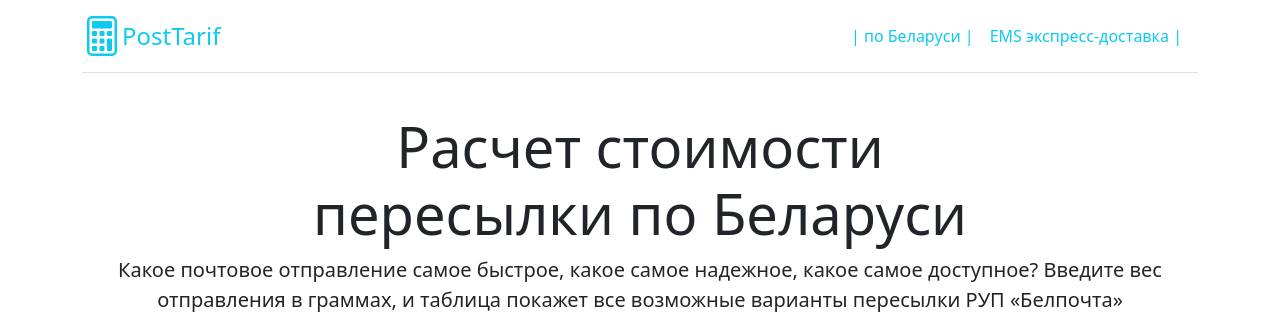
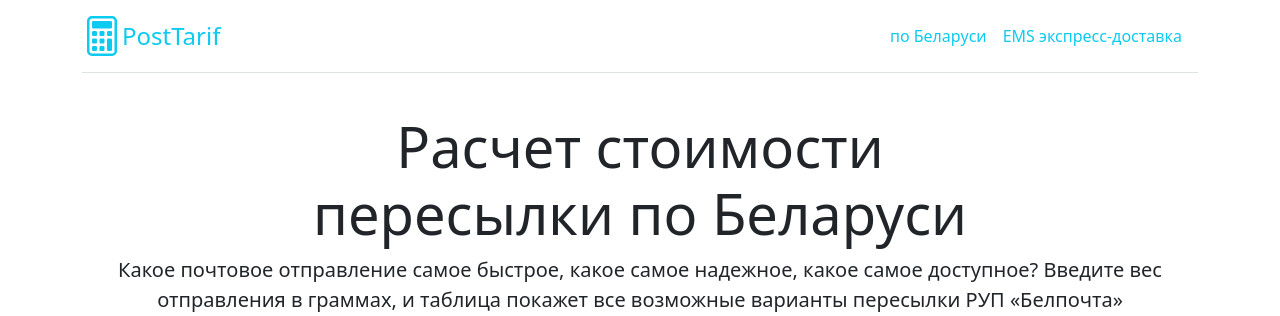
Before and after one commit to AlenaYurevich/Postcalc3, a Django app: page / in a window 1280 px wide. Shown: the top 316 px of the page. Run offline with Django 4.2, Linux system fonts and the light colour scheme; parts of the project's set-up code (start-up, migrations or seed data) failed here and were passed over; some libraries are stand-ins or nearby versions.

Commit message:
code review

```diff
--- a/calc/ems_cost.py
+++ b/calc/ems_cost.py
@@ -135,7 +135,6 @@ def find_item_cost(zone, weight, declared_value, item, reception_place, delivery
     item_vat_yur = round_as_excel(vat(yur))
     fiz = round_as_excel(fiz + item_vat_fiz)
     yur = round_as_excel(yur + item_vat_yur)
-    print(for_fragile, type(for_fragile), "За хрупкое")
     return [{
         "fiz": formatted(fiz),
         "yur": formatted(yur),
--- a/calc/forms.py
+++ b/calc/forms.py
@@ -37,4 +37,5 @@ class EmsForm(forms.Form):
                                  widget=forms.RadioSelect(attrs={'checked': Choices2[3]}))
     notification = forms.TypedChoiceField(label="Уведомление:", choices=Choices3,
                                           widget=forms.RadioSelect(attrs={'id': "radio2", 'checked': Choices3[0]}))
-    fragile = forms.BooleanField(label="За прием хрупких и (или) громоздких", required=False, widget=forms.CheckboxInput(attrs={}))
+    fragile = forms.BooleanField(label="С отметкой за прием хрупких и (или) громоздких", required=False,
+                                 widget=forms.CheckboxInput(attrs={'class': "form-check-input"}))
--- a/calc/parcel_3_4_5.py
+++ b/calc/parcel_3_4_5.py
@@ -6,7 +6,8 @@ from .format import formatted
 
 
 file_path = os.path.join(os.path.dirname(os.path.abspath(__file__)), 'files/letter2.xlsx')  # второй файл
-workbook = load_workbook(filename=file_path, read_only=True)  # для снижения затрат ОП в режиме чтения
+# workbook = load_workbook(filename=file_path, read_only=True)  # для снижения затрат ОП в режиме чтения
+workbook = load_workbook(filename=file_path)  # для снижения затрат ОП в режиме чтения
 sheet = workbook.active
 
 
--- a/calc/templates/base.html
+++ b/calc/templates/base.html
@@ -32,8 +32,8 @@
       </a>
 
       <nav class="d-inline-flex mt-2 mt-md-0 ms-md-auto">
-        <a class="me-3 py-2 link-body-emphasis text-decoration-none text-info" href="main">| по Беларуси |</a>
-        <a class="me-3 py-2 link-body-emphasis text-decoration-none text-info" href="ems_express_dostavka">EMS экспресс-доставка |</a>
+        <a class="me-3 py-2 link-body-emphasis text-decoration-none text-info" href="main">по Беларуси</a>
+        <a class="me-3 py-2 link-body-emphasis text-decoration-none text-info" href="ems_express_dostavka">EMS экспресс-доставка</a>
       </nav>
     </div>
   </header>
@@ -53,27 +53,27 @@
         <h5>По Беларуси</h5>
         <ul class="list-unstyled text-small">
           <li class="mb-1"><a class="link-secondary text-decoration-none" href="main">доставка по Беларуси</a></li>
-          <li class="mb-1"><a class="link-secondary text-decoration-none" href="ems_express_dostavka">EMS экспресс-доставка</a></li>
-          <li class="mb-1"><a class="link-secondary text-decoration-none" href="#">Another one</a></li>
-          <li class="mb-1"><a class="link-secondary text-decoration-none" href="#">Last time</a></li>
+          <li class="mb-1"><a class="link-secondary text-decoration-none " href="ems_express_dostavka">EMS экспресс-доставка</a></li>
+<!--          <li class="mb-1"><a class="link-secondary text-decoration-none" href="#">Another one</a></li>-->
+<!--          <li class="mb-1"><a class="link-secondary text-decoration-none" href="#">Last time</a></li>-->
         </ul>
       </div>
       <div class="col-6 col-md">
         <h5>Международная</h5>
         <ul class="list-unstyled text-small">
-          <li class="mb-1"><a class="link-secondary text-decoration-none" href="#">Resource</a></li>
-          <li class="mb-1"><a class="link-secondary text-decoration-none" href="#">Resource name</a></li>
-          <li class="mb-1"><a class="link-secondary text-decoration-none" href="#">Another resource</a></li>
-          <li class="mb-1"><a class="link-secondary text-decoration-none" href="#">Final resource</a></li>
+          <li class="mb-1"><a class="link-secondary text-decoration-none" href="#">В разработке</a></li>
+<!--          <li class="mb-1"><a class="link-secondary text-decoration-none" href="#">Resource name</a></li>-->
+<!--          <li class="mb-1"><a class="link-secondary text-decoration-none" href="#">Another resource</a></li>-->
+<!--          <li class="mb-1"><a class="link-secondary text-decoration-none" href="#">Final resource</a></li>-->
         </ul>
       </div>
       <div class="col-6 col-md">
         <h5>About</h5>
         <ul class="list-unstyled text-small">
-          <li class="mb-1"><a class="link-secondary text-decoration-none" href="#">Виды отправлений</a></li>
-          <li class="mb-1"><a class="link-secondary text-decoration-none" href="#">О сайте</a></li>
-          <li class="mb-1"><a class="link-secondary text-decoration-none" href="#">Связь с разработчиком</a></li>
-          <li class="mb-1"><a class="link-secondary text-decoration-none" href="#">Terms</a></li>
+<!--          <li class="mb-1"><a class="link-secondary text-decoration-none" href="#">Виды отправлений</a></li>-->
+<!--          <li class="mb-1"><a class="link-secondary text-decoration-none" href="#">О сайте</a></li>-->
+<!--          <li class="mb-1"><a class="link-secondary text-decoration-none" href="#">Связь с разработчиком</a></li>-->
+<!--          <li class="mb-1"><a class="link-secondary text-decoration-none" href="#">Terms</a></li>-->
         </ul>
       </div>
     </div>
--- a/calc/views.py
+++ b/calc/views.py
@@ -41,16 +41,16 @@ def ems_view(request):
             departure = request.POST.get('departure')
             destination = request.POST.get('destination')
             item_weight = int(request.POST.get('weight'))
-            declared_value = bool(request.POST.get('declared_value'))
+            declared_value = str(request.POST.get('declared_value'))
             delivery = float(request.POST.get('delivery'))
             notification = int(request.POST.get('notification'))
             fragile = str(request.POST.get('fragile'))
-            print(fragile, type(fragile), "Отметка хрупкое")
             ems = data_of_ems(departure, destination, item_weight, declared_value)
             zone1 = data_of_ems(departure, destination, item_weight, declared_value)[0]
             zone2 = data_of_ems(departure, destination, item_weight, declared_value)[1]
             ems_zone = find_ems_zone(zone1, zone2)
-            ems_documents_cost = find_documents_cost(ems_zone, item_weight, declared_value, delivery, notification, fragile)
+            ems_documents_cost = find_documents_cost(ems_zone, item_weight, declared_value, delivery, notification,
+                                                     fragile)
             ems_goods_cost = find_goods_cost(ems_zone, item_weight, declared_value, delivery, notification, fragile)
             post_office_ems_documents_cost = ems_documents_cost[0]
             home_ems_documents_cost = ems_documents_cost[1]
```
Also changed, not shown: calc/templates/ems_express_dostavka.html (+7 -36 lines), 1 other file.
